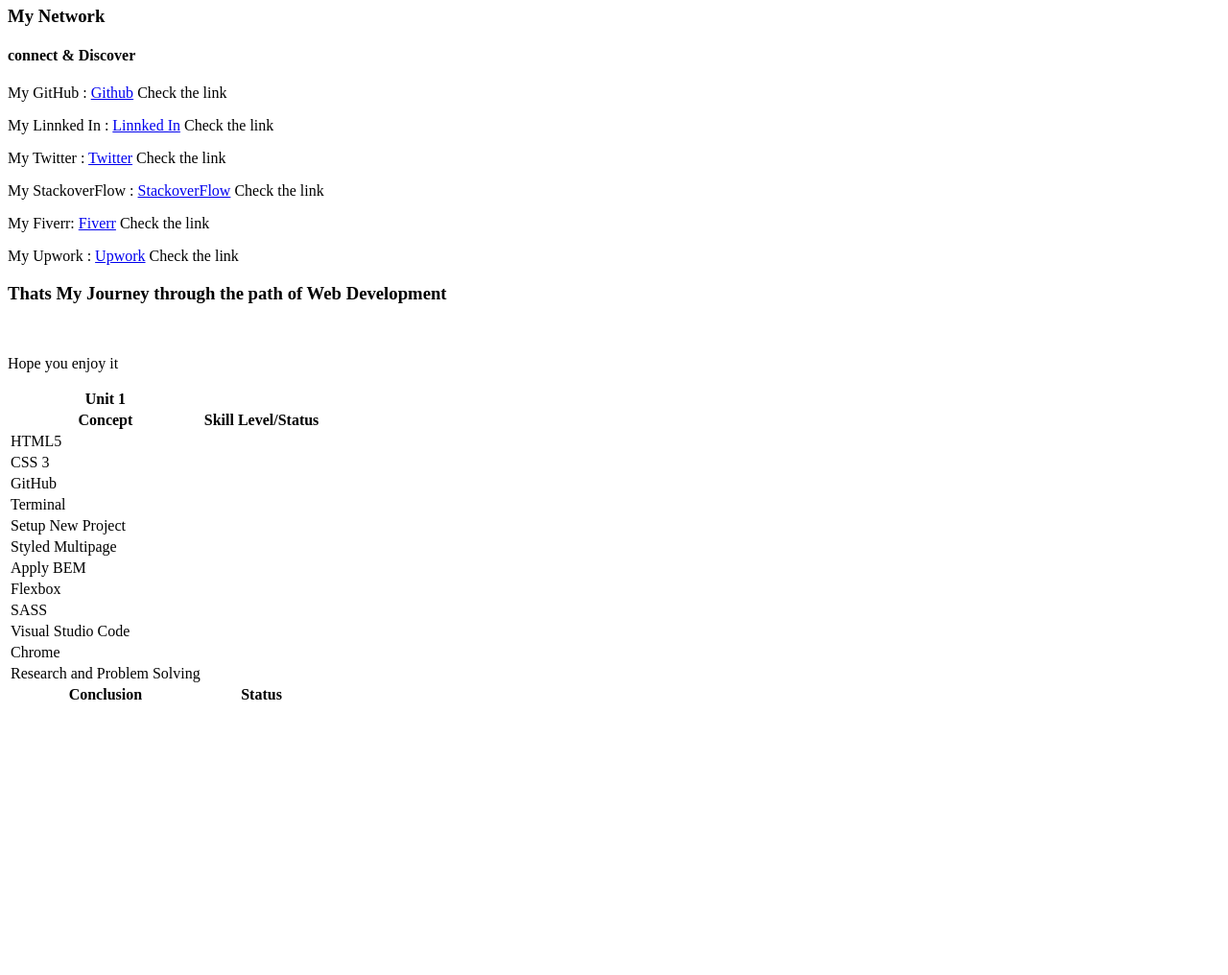
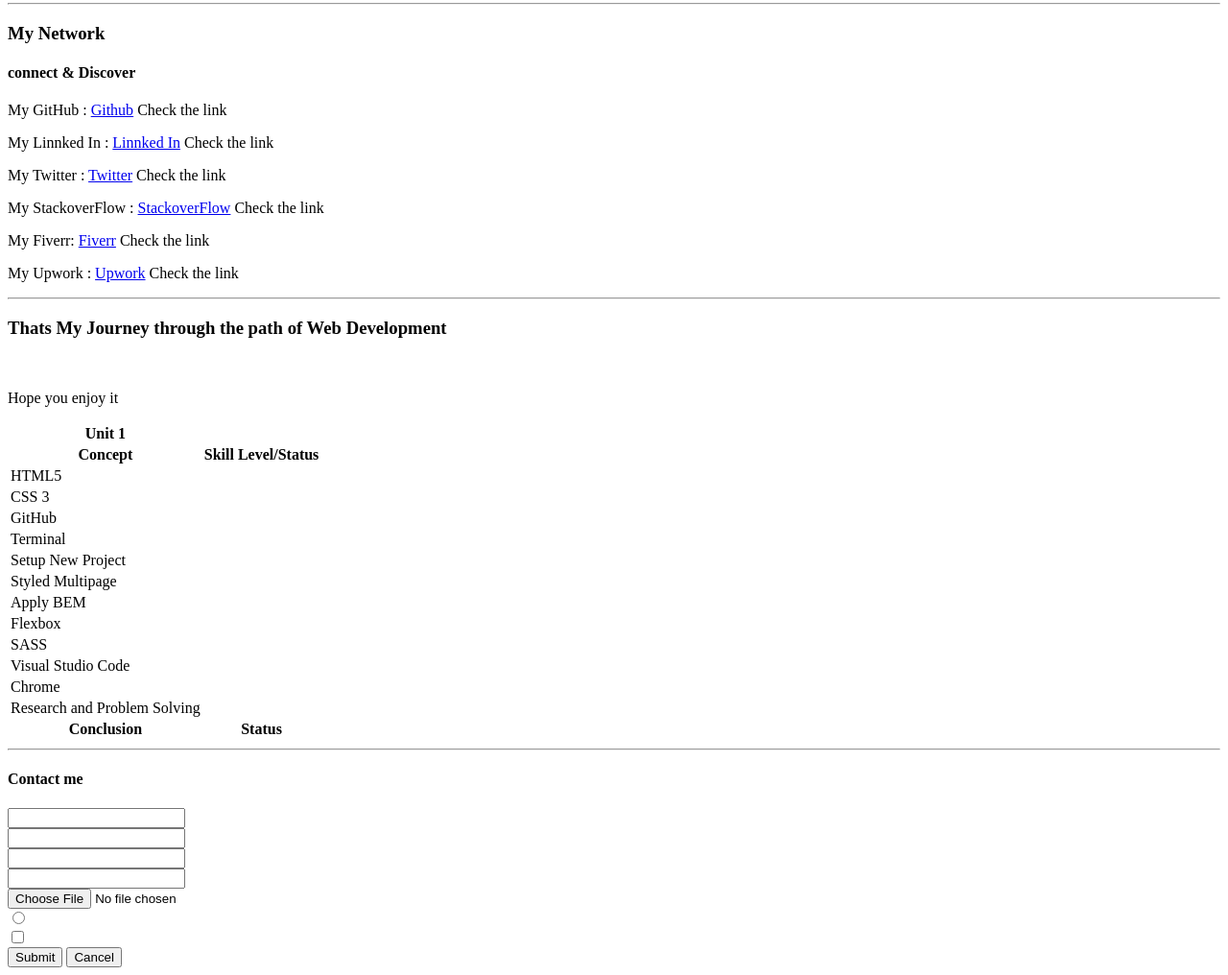
Before and after one commit to farabi1/CSS-Master, a plain HTML site: page index.html in a window 1280 px wide. Shown: the part 1619-2635 px from the top of the page at 96% size. Before the commit the page ends 2363 px from the top, so only its background shows below. Drawn offline with Linux system fonts and the light colour scheme.

Commit message:
section create

```diff
--- a/index.html
+++ b/index.html
@@ -1,5 +1,6 @@
 <!DOCTYPE html>
 <html lang="en">
+
 <head>
     <meta charset="UTF-8">
     <meta http-equiv="X-UA-Compatible" content="IE=edge">
@@ -15,6 +16,7 @@
 
     </style>
 </head>
+
 <body>
     <div>image manipulate</div>
     <Nav>
@@ -51,6 +53,7 @@
             </ol>
             </p>
         </section>
+        <hr>
 
         <section>
 
@@ -71,6 +74,7 @@
             <p>My Upwork : <a href="#">Upwork</a> Check the link</p>
 
         </section>
+        <hr>
 
 
         <section>
@@ -142,6 +146,21 @@
         </section>
 
     </main>
+    <hr>
+    <footer>
+        <h4>Contact me</h4>
+        <form action="">
+            <input type="text"><br>
+            <input type="text"><br>
+            <input type="password"><br>
+            <input type="email"><br>
+            <input type="file"><br>
+            <input type="radio"><br>
+            <input type="checkbox"><br>
+            <button>Submit</button>
+            <button>Cancel</button>
+        </form>
+    </footer>
+</body>
 
-</body>
 </html>
```
Lines whose indentation alone changed are shown as unchanged.
